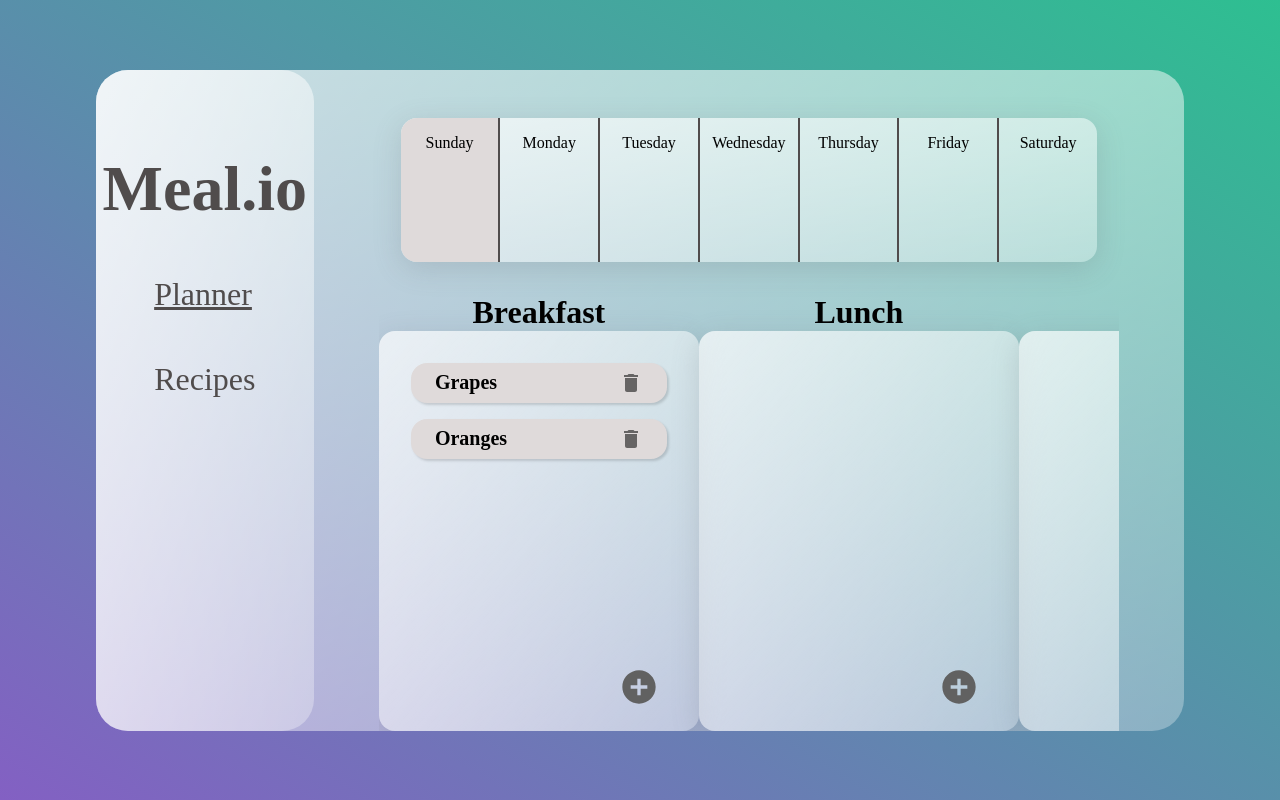
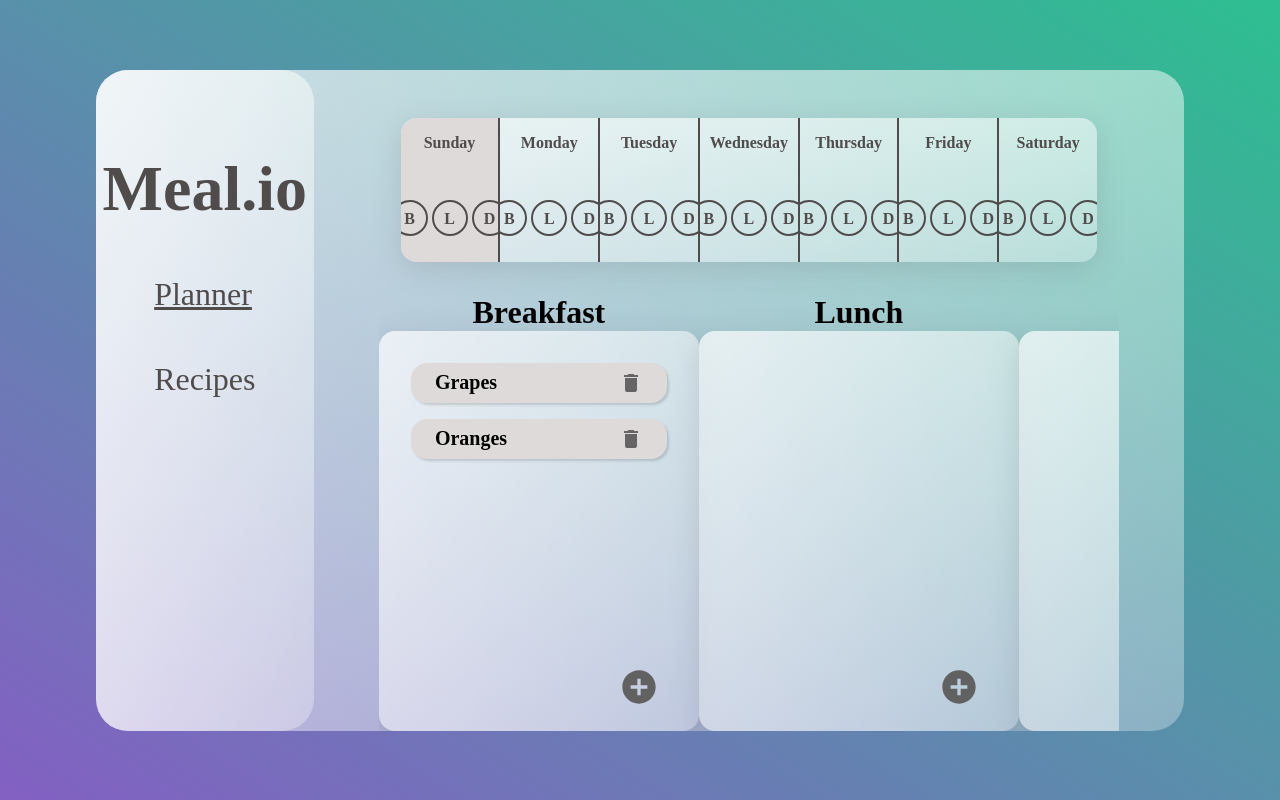
Before and after one commit to vamazzuca/meal.io, a React (Create React App) app: page /planner in a window 1280 px wide. Built offline with nearby package versions, Linux system fonts and the light colour scheme.

Commit message:
Started Day Icons

```diff
--- a/src/actions/index.js
+++ b/src/actions/index.js
@@ -7,5 +7,4 @@ export const CONSTANTS = {
     EDIT_MEAL_DESCRIPTION: "EDIT_MEAL_DESCRIPTION",
     EDIT_MEAL_INGREDIENTS: "EDIT_MEAL_INGREDIENTS",
     EDIT_MEAL_INSTRUCTIONS: "EDIT_MEAL_INSTRUCTIONS",
-    SELECT_RECIPE_MEAL: "SELECT_RECIPE_MEAL"
 };
--- a/src/components/Day.js
+++ b/src/components/Day.js
@@ -1,12 +1,12 @@
 import Meal from "./Meal"
 
 
-export default function Day({index, state}) {
+export default function Day({index, state, getBreakfastCount, getLunchCount, getDinnerCount}) {
     return (
         <div className={state === index ? "meals-active" : "meals-inactive"}>
-            <Meal mealName={"Breakfast"} state={state} />
-            <Meal mealName = {"Lunch"} state={state} />
-            <Meal mealName = {"Dinner"} state={state} />
+            <Meal mealName={"Breakfast"} state={state} getCount={getBreakfastCount}  />
+            <Meal mealName={"Lunch"} state={state} getCount={getLunchCount} />
+            <Meal mealName = {"Dinner"} state={state} getCount={getDinnerCount}/>
         </div>
     )
 }
--- a/src/components/Meal.js
+++ b/src/components/Meal.js
@@ -4,10 +4,10 @@ import { useRef, useEffect } from "react"
 import AddNewRecipeButton from "./AddNewRecipeButton";
 
 function Meal(props) {
-    const ElementRef = useRef(null)
+    const ElementRef = useRef(0)
 
     useEffect(() => {
-        const Elementcount = ElementRef.current.childNodes.length
+        props.getCount(ElementRef.current.childNodes.length)
     })
 
 
--- a/src/css/styles.css
+++ b/src/css/styles.css
@@ -99,10 +99,14 @@
 .day {
     padding: 1rem;
     display: flex;
+    flex-direction: column;
+    justify-content: space-between;
     flex:  1 1 0px;
-    justify-content: center;
+    align-items: center;
     overflow: hidden;
     cursor: pointer;
+    color: rgb(80, 76, 76);
+    font-weight: bold;
 
 }
 .active-day{
@@ -279,7 +283,7 @@
 
 .recipe-container{
     display: flex;
-    height: 100%;
+    height: 40rem;
     width: 100%;
     background: linear-gradient(to right bottom, rgba(255, 255, 255,0.7), rgba(255, 255, 255,0.3));
     border-radius: 2rem;
@@ -291,6 +295,27 @@
 
 }
 
+.number-circle, .number-circle-check {
+    border-radius: 50%;
+    width: 36px;
+    height: 36px;
+    padding: 8px;
+    border: 2px solid rgb(80, 76, 76);
+    color: rgb(80, 76, 76);
+    text-align: center;
+    margin-bottom: 10px;
+}
+
+.number-circle-check {
+    padding: 6px;
+}
+
+
+.day-icons {
+    display: flex;
+    justify-content: space-between;
+    gap: 4px;
+}
 
 
 @media (max-width: 700px){
--- a/src/pages/planner.js
+++ b/src/pages/planner.js
@@ -6,14 +6,43 @@ export default function Planner() {
 
     const [toggleState, setToggleState] = useState(0);
 
+
+    const daysArr = [
+        { key: 1, dayName: "Sunday", breakfastCount: 0, lunchCount: 0, dinnerCount: 0 },
+        { key: 2, dayName: "Monday", breakfastCount: 0, lunchCount: 0, dinnerCount: 0  },
+        { key: 3, dayName: "Tuesday", breakfastCount: 0, lunchCount: 0, dinnerCount: 0  },
+        { key: 4, dayName: "Wednesday", breakfastCount: 0, lunchCount: 0, dinnerCount: 0  },
+        { key: 5, dayName: "Thursday", breakfastCount: 0, lunchCount: 0, dinnerCount: 0  },
+        { key: 6, dayName: "Friday", breakfastCount: 0, lunchCount: 0, dinnerCount: 0  },
+        { key: 7, dayName: "Saturday", breakfastCount: 0, lunchCount: 0, dinnerCount: 0  }
+    ];
+
+
+
+
     const toggleTab = (index) => {
         setToggleState(index);
     }
 
-    const daysArr = [{ key:1, dayName: "Sunday" }, { key:2, dayName: "Monday" }, { key:3, dayName: "Tuesday" },
-        { key:4, dayName: "Wednesday" }, { key: 5, dayName: "Thursday" }, { key:6, dayName: "Friday" }, { key: 7, dayName: "Saturday"}];
+    var breakfastCount = 0;
+    var lunchCount = 0;
+    var dinnerCount = 0;
+
+    const getBreakfastCount = (data) => {
+        breakfastCount = data;
+        console.log(breakfastCount)
+    }
+
+    const getLunchCount = (data, dayName) => {
+        lunchCount = data;
+    }
+
+    const getDinnerCount = (data, dayName) => {
+        dinnerCount = data;
+    }
 
 
+   console.log(lunchCount)
     return (
         <div className="board">
             <Board />
@@ -21,11 +50,29 @@ export default function Planner() {
             <div className="content">
 
                 <div className="week">
-                    {daysArr.map((day, index) => (<DaySelector index={index} dayName={day.dayName} key={day.key} state={toggleState} callback={toggleTab} />))}
+                    {daysArr.map((day, index) =>
+                    (<DaySelector
+                        index={index}
+                        dayName={day.dayName}
+                        key={day.key}
+                        state={toggleState}
+                        callback={toggleTab}
+                        breakfastCount={breakfastCount}
+                        lunchCount={lunchCount}
+                        dinnerCount = {dinnerCount}
+                    />))}
                 </div>
 
 
-                {daysArr.map((day, index) => (<Day index={index} state={toggleState} key={day.key} />))}
+                {daysArr.map((day, index) =>
+                (<Day
+                    index={index}
+                    state={toggleState}
+                    key={day.key}
+                    getBreakfastCount={getBreakfastCount}
+                    getLunchCount={getLunchCount}
+                    getDinnerCount = {getDinnerCount}
+                />))}
 
             </div>
         </div>
@@ -33,11 +80,19 @@ export default function Planner() {
 }
 
 
-function DaySelector({index, dayName, state, callback}) {
+function DaySelector({index, dayName, state, callback, breakfastCount, lunchCount, dinnerCount }) {
 
-
+    const checkmark = "\u2713"
+    console.log(lunchCount)
     return (
-        <div className={state === index ? "day active-day" : "day"} onClick={() => callback(index)}>{dayName}</div>
+        <div className={state === index ? "day active-day" : "day"} onClick={() => callback(index)}>
+            {dayName}
+            <div className="day-icons">
+                <div className={breakfastCount > 0 ? "number-circle-check" : "number-circle"}>{breakfastCount > 0 ? checkmark : "B"}</div>
+                <div className={lunchCount > 0 ? "number-circle-check" : "number-circle"}>{lunchCount > 0 ? checkmark : "L"}</div>
+                <div className={dinnerCount > 0 ? "number-circle-check" : "number-circle"}>{dinnerCount > 0 ? checkmark : "D"}</div>
+            </div>
+        </div>
 
     )
 
```
